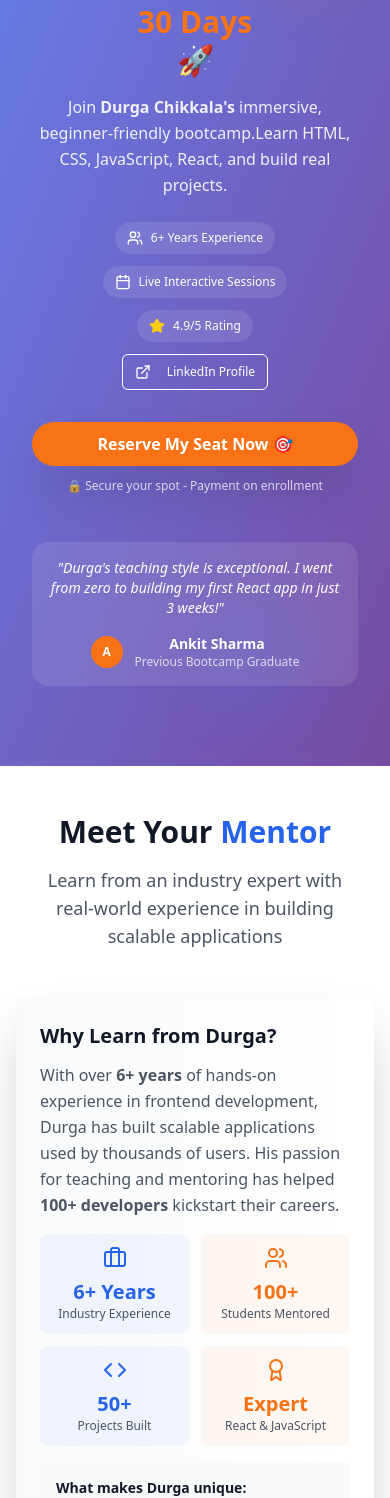
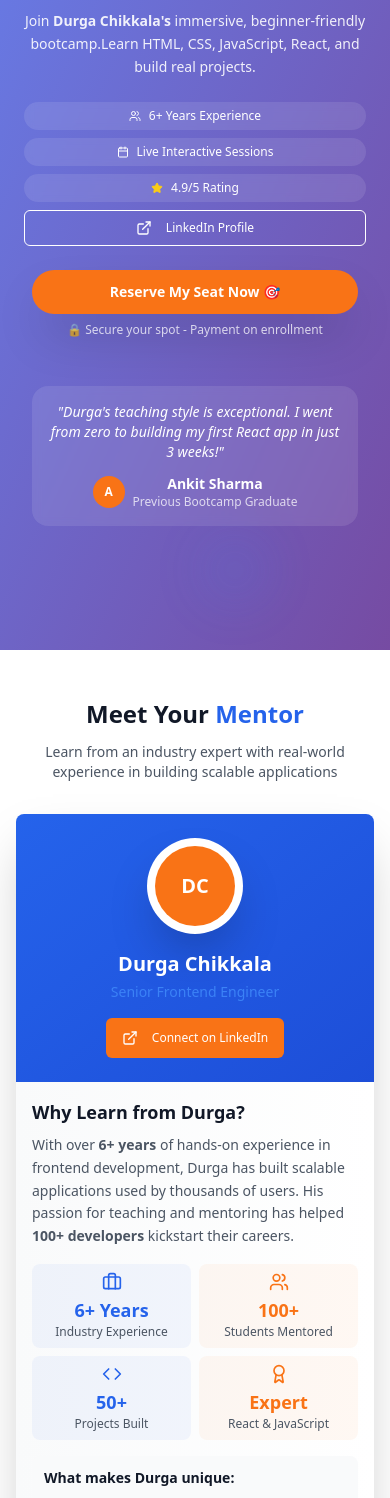
Before and after one commit to yogeshmuddada/frontend-pnexus-tech, a React (Vite) app: page / in a window 390 px wide. Shown: the part 194-1692 px from the top of the page. Built offline with nearby package versions, Linux system fonts and the light colour scheme.

Commit message:
Fix: Improve mobile responsiveness
Apply mobile-first design principles and adjust layouts for better responsiveness across all components.

```diff
--- a/src/components/AboutMentor.tsx
+++ b/src/components/AboutMentor.tsx
@@ -5,13 +5,13 @@ import { ExternalLink, Award, Code, Users, Briefcase } from "lucide-react";
 
 const AboutMentor = () => {
   return (
-    <section className="py-12 sm:py-20 bg-white">
+    <section className="py-12 bg-white sm:py-20">
       <div className="container mx-auto px-4 sm:px-6 lg:px-8">
-        <div className="text-center mb-12 sm:mb-16">
-          <h2 className="text-3xl sm:text-4xl md:text-5xl font-bold text-gray-900 mb-4">
+        <div className="text-center mb-8 sm:mb-16">
+          <h2 className="text-2xl font-bold text-gray-900 mb-3 sm:text-4xl sm:mb-4 md:text-5xl">
             Meet Your <span className="text-bootcamp-blue">Mentor</span>
           </h2>
-          <p className="text-lg sm:text-xl text-gray-600 max-w-2xl mx-auto px-4 sm:px-0">
+          <p className="text-sm text-gray-600 max-w-2xl mx-auto px-2 sm:text-xl">
             Learn from an industry expert with real-world experience in building scalable applications
           </p>
         </div>
@@ -21,31 +21,31 @@ const AboutMentor = () => {
             <CardContent className="p-0">
               <div className="grid lg:grid-cols-2 gap-0">
                 {/* Mentor Photo Section */}
-                <div className="bg-gradient-to-br from-bootcamp-blue to-bootcamp-blue-dark p-8 sm:p-12 flex items-center justify-center order-2 lg:order-1">
+                <div className="bg-gradient-to-br from-bootcamp-blue to-bootcamp-blue-dark p-6 flex items-center justify-center sm:p-12">
                   <div className="text-center">
-                    <div className="w-32 sm:w-48 h-32 sm:h-48 mx-auto mb-4 sm:mb-6 bg-white rounded-full flex items-center justify-center shadow-2xl">
-                      <div className="w-24 sm:w-40 h-24 sm:h-40 bg-bootcamp-orange rounded-full flex items-center justify-center">
-                        <span className="text-white text-3xl sm:text-6xl font-bold">DC</span>
+                    <div className="w-24 h-24 mx-auto mb-4 bg-white rounded-full flex items-center justify-center shadow-2xl sm:w-48 sm:h-48 sm:mb-6">
+                      <div className="w-20 h-20 bg-bootcamp-orange rounded-full flex items-center justify-center sm:w-40 sm:h-40">
+                        <span className="text-white text-xl font-bold sm:text-6xl">DC</span>
                       </div>
                     </div>
-                    <h3 className="text-2xl sm:text-3xl font-bold text-white mb-2">Durga Chikkala</h3>
-                    <p className="text-bootcamp-blue-light text-base sm:text-lg mb-4 sm:mb-6">Senior Frontend Engineer</p>
+                    <h3 className="text-xl font-bold text-white mb-1 sm:text-3xl sm:mb-2">Durga Chikkala</h3>
+                    <p className="text-bootcamp-blue-light text-sm mb-4 sm:text-lg sm:mb-6">Senior Frontend Engineer</p>
                     <Button
-                      className="bg-bootcamp-orange hover:bg-bootcamp-orange/90 text-white text-sm sm:text-base"
+                      className="bg-bootcamp-orange hover:bg-bootcamp-orange/90 text-white text-xs py-2 px-4 sm:text-base sm:py-3 sm:px-6"
                       onClick={() => window.open('https://linkedin.com/in/durga-chikkala', '_blank')}
                     >
-                      <ExternalLink className="w-4 h-4 mr-2" />
+                      <ExternalLink className="w-3 h-3 mr-1.5 sm:w-4 sm:h-4 sm:mr-2" />
                       Connect on LinkedIn
                     </Button>
                   </div>
                 </div>
 
                 {/* Bio and Highlights Section */}
-                <div className="p-6 sm:p-12 order-1 lg:order-2">
+                <div className="p-4 sm:p-12">
                   <div className="space-y-4 sm:space-y-6">
                     <div>
-                      <h4 className="text-xl sm:text-2xl font-bold text-gray-900 mb-3 sm:mb-4">Why Learn from Durga?</h4>
-                      <p className="text-gray-600 text-base sm:text-lg leading-relaxed">
+                      <h4 className="text-lg font-bold text-gray-900 mb-2 sm:text-2xl sm:mb-4">Why Learn from Durga?</h4>
+                      <p className="text-sm text-gray-600 leading-relaxed sm:text-lg">
                         With over <strong>6+ years</strong> of hands-on experience in frontend development,
                         Durga has built scalable applications used by thousands of users. His passion for
                         teaching and mentoring has helped <strong>100+ developers</strong> kickstart their careers.
@@ -53,32 +53,32 @@ const AboutMentor = () => {
                     </div>
 
                     {/* Enhanced Highlight Cards */}
-                    <div className="grid grid-cols-2 gap-3 sm:gap-4">
-                      <div className="bg-bootcamp-blue/5 rounded-lg p-3 sm:p-4 text-center hover:bg-bootcamp-blue/10 transition-colors duration-300">
-                        <Briefcase className="w-6 sm:w-8 h-6 sm:h-8 text-bootcamp-blue mx-auto mb-2" />
-                        <div className="text-xl sm:text-2xl font-bold text-bootcamp-blue">6+ Years</div>
-                        <div className="text-xs sm:text-sm text-gray-600">Industry Experience</div>
+                    <div className="grid grid-cols-2 gap-2 sm:gap-4">
+                      <div className="bg-bootcamp-blue/5 rounded-lg p-2 text-center hover:bg-bootcamp-blue/10 transition-colors duration-300 sm:p-4">
+                        <Briefcase className="w-5 h-5 text-bootcamp-blue mx-auto mb-1 sm:w-8 sm:h-8 sm:mb-2" />
+                        <div className="text-lg font-bold text-bootcamp-blue sm:text-2xl">6+ Years</div>
+                        <div className="text-xs text-gray-600 sm:text-sm">Industry Experience</div>
                       </div>
-                      <div className="bg-bootcamp-orange/5 rounded-lg p-3 sm:p-4 text-center hover:bg-bootcamp-orange/10 transition-colors duration-300">
-                        <Users className="w-6 sm:w-8 h-6 sm:h-8 text-bootcamp-orange mx-auto mb-2" />
-                        <div className="text-xl sm:text-2xl font-bold text-bootcamp-orange">100+</div>
-                        <div className="text-xs sm:text-sm text-gray-600">Students Mentored</div>
+                      <div className="bg-bootcamp-orange/5 rounded-lg p-2 text-center hover:bg-bootcamp-orange/10 transition-colors duration-300 sm:p-4">
+                        <Users className="w-5 h-5 text-bootcamp-orange mx-auto mb-1 sm:w-8 sm:h-8 sm:mb-2" />
+                        <div className="text-lg font-bold text-bootcamp-orange sm:text-2xl">100+</div>
+                        <div className="text-xs text-gray-600 sm:text-sm">Students Mentored</div>
                       </div>
-                      <div className="bg-bootcamp-blue/5 rounded-lg p-3 sm:p-4 text-center hover:bg-bootcamp-blue/10 transition-colors duration-300">
-                        <Code className="w-6 sm:w-8 h-6 sm:h-8 text-bootcamp-blue mx-auto mb-2" />
-                        <div className="text-xl sm:text-2xl font-bold text-bootcamp-blue">50+</div>
-                        <div className="text-xs sm:text-sm text-gray-600">Projects Built</div>
+                      <div className="bg-bootcamp-blue/5 rounded-lg p-2 text-center hover:bg-bootcamp-blue/10 transition-colors duration-300 sm:p-4">
+                        <Code className="w-5 h-5 text-bootcamp-blue mx-auto mb-1 sm:w-8 sm:h-8 sm:mb-2" />
+                        <div className="text-lg font-bold text-bootcamp-blue sm:text-2xl">50+</div>
+                        <div className="text-xs text-gray-600 sm:text-sm">Projects Built</div>
                       </div>
-                      <div className="bg-bootcamp-orange/5 rounded-lg p-3 sm:p-4 text-center hover:bg-bootcamp-orange/10 transition-colors duration-300">
-                        <Award className="w-6 sm:w-8 h-6 sm:h-8 text-bootcamp-orange mx-auto mb-2" />
-                        <div className="text-xl sm:text-2xl font-bold text-bootcamp-orange">Expert</div>
-                        <div className="text-xs sm:text-sm text-gray-600">React & JavaScript</div>
+                      <div className="bg-bootcamp-orange/5 rounded-lg p-2 text-center hover:bg-bootcamp-orange/10 transition-colors duration-300 sm:p-4">
+                        <Award className="w-5 h-5 text-bootcamp-orange mx-auto mb-1 sm:w-8 sm:h-8 sm:mb-2" />
+                        <div className="text-lg font-bold text-bootcamp-orange sm:text-2xl">Expert</div>
+                        <div className="text-xs text-gray-600 sm:text-sm">React & JavaScript</div>
                       </div>
                     </div>
 
-                    <div className="bg-gray-50 rounded-lg p-4 sm:p-6 hover:bg-gray-100 transition-colors duration-300">
-                      <h5 className="font-bold text-gray-900 mb-3 text-sm sm:text-base">What makes Durga unique:</h5>
-                      <ul className="space-y-2 text-gray-600 text-sm sm:text-base">
+                    <div className="bg-gray-50 rounded-lg p-3 hover:bg-gray-100 transition-colors duration-300 sm:p-6">
+                      <h5 className="font-bold text-gray-900 mb-2 text-sm sm:text-base sm:mb-3">What makes Durga unique:</h5>
+                      <ul className="space-y-1.5 text-gray-600 text-sm sm:space-y-2 sm:text-base">
                         <li className="flex items-start">
                           <span className="text-bootcamp-orange mr-2 flex-shrink-0">•</span>
                           <span>Simplifies complex concepts into digestible lessons</span>
--- a/src/components/HeroSection.tsx
+++ b/src/components/HeroSection.tsx
@@ -13,82 +13,82 @@ const HeroSection = () => {
     <section className="relative min-h-screen bg-gradient-to-br from-bootcamp-gradient-start to-bootcamp-gradient-end overflow-hidden">
       {/* Enhanced Animated Background Elements */}
       <div className="absolute inset-0 opacity-10">
-        <div className="absolute top-10 sm:top-20 left-4 sm:left-10 w-32 sm:w-72 h-32 sm:h-72 bg-white rounded-full mix-blend-multiply filter blur-xl animate-float"></div>
-        <div className="absolute top-20 sm:top-40 right-4 sm:right-10 w-32 sm:w-72 h-32 sm:h-72 bg-bootcamp-orange rounded-full mix-blend-multiply filter blur-xl animate-float" style={{ animationDelay: '2s' }}></div>
-        <div className="absolute bottom-10 sm:bottom-20 left-1/2 transform -translate-x-1/2 w-32 sm:w-72 h-32 sm:h-72 bg-bootcamp-blue-light rounded-full mix-blend-multiply filter blur-xl animate-float" style={{ animationDelay: '4s' }}></div>
+        <div className="absolute top-10 left-4 w-20 h-20 sm:top-20 sm:left-10 sm:w-72 sm:h-72 bg-white rounded-full mix-blend-multiply filter blur-xl animate-float"></div>
+        <div className="absolute top-20 right-4 w-20 h-20 sm:top-40 sm:right-10 sm:w-72 sm:h-72 bg-bootcamp-orange rounded-full mix-blend-multiply filter blur-xl animate-float" style={{ animationDelay: '2s' }}></div>
+        <div className="absolute bottom-10 left-1/2 transform -translate-x-1/2 w-20 h-20 sm:bottom-20 sm:w-72 sm:h-72 bg-bootcamp-blue-light rounded-full mix-blend-multiply filter blur-xl animate-float" style={{ animationDelay: '4s' }}></div>
       </div>
 
-      <div className="relative z-10 container mx-auto px-4 sm:px-6 lg:px-8 pt-16 sm:pt-20 pb-20 sm:pb-32">
+      <div className="relative z-10 container mx-auto px-4 pt-12 pb-16 sm:px-6 sm:pt-20 sm:pb-32 lg:px-8">
         {/* Limited Seats Banner */}
-        <div className="text-center mb-6 sm:mb-8 animate-fade-in">
-          <Badge variant="secondary" className="bg-bootcamp-orange text-white px-4 sm:px-6 py-2 text-xs sm:text-sm font-semibold animate-glow">
+        <div className="text-center mb-6 animate-fade-in">
+          <Badge variant="secondary" className="bg-bootcamp-orange text-white px-3 py-1.5 text-xs font-semibold animate-glow sm:px-6 sm:py-2 sm:text-sm">
             🔥 Only 30 Seats Available - Batch Starts Soon!
           </Badge>
         </div>
 
         {/* Main Hero Content */}
         <div className="text-center text-white max-w-5xl mx-auto">
-          <h1 className="text-3xl sm:text-5xl md:text-6xl lg:text-7xl font-bold mb-4 sm:mb-6 animate-fade-in leading-tight">
+          <h1 className="text-2xl font-bold mb-3 animate-fade-in leading-tight sm:text-5xl sm:mb-6 md:text-6xl lg:text-7xl">
             Become a Frontend Pro in
-            <span className="text-bootcamp-orange block sm:inline"> 30 Days</span> 🚀
+            <span className="text-bootcamp-orange block"> 30 Days</span> 🚀
           </h1>
 
-          <p className="text-base sm:text-xl md:text-2xl mb-6 sm:mb-8 animate-fade-in opacity-90 leading-relaxed px-4 sm:px-0" style={{ animationDelay: '0.2s' }}>
+          <p className="text-sm mb-6 animate-fade-in opacity-90 leading-relaxed px-2 sm:text-xl sm:mb-8 md:text-2xl" style={{ animationDelay: '0.2s' }}>
             Join <strong>Durga Chikkala's</strong> immersive, beginner-friendly bootcamp.<br className="hidden sm:block" />
             Learn HTML, CSS, JavaScript, React, and build real projects.
           </p>
 
           {/* Enhanced Trust Signals */}
-          <div className="flex flex-col sm:flex-row flex-wrap justify-center items-center gap-3 sm:gap-6 mb-8 sm:mb-10 animate-fade-in px-4 sm:px-0" style={{ animationDelay: '0.4s' }}>
-            <div className="flex items-center gap-2 bg-white/10 backdrop-blur-sm rounded-full px-3 sm:px-4 py-2">
-              <Users className="w-4 sm:w-5 h-4 sm:h-5" />
-              <span className="text-xs sm:text-sm font-medium">6+ Years Experience</span>
+          <div className="flex flex-col gap-2 mb-6 animate-fade-in px-2 sm:flex-row sm:flex-wrap sm:justify-center sm:items-center sm:gap-4 sm:mb-10" style={{ animationDelay: '0.4s' }}>
+            <div className="flex items-center justify-center gap-2 bg-white/10 backdrop-blur-sm rounded-full px-3 py-1.5 text-xs font-medium sm:px-4 sm:py-2 sm:text-sm">
+              <Users className="w-3 h-3 sm:w-5 sm:h-5" />
+              <span>6+ Years Experience</span>
             </div>
-            <div className="flex items-center gap-2 bg-white/10 backdrop-blur-sm rounded-full px-3 sm:px-4 py-2">
-              <Calendar className="w-4 sm:w-5 h-4 sm:h-5" />
-              <span className="text-xs sm:text-sm font-medium">Live Interactive Sessions</span>
+            <div className="flex items-center justify-center gap-2 bg-white/10 backdrop-blur-sm rounded-full px-3 py-1.5 text-xs font-medium sm:px-4 sm:py-2 sm:text-sm">
+              <Calendar className="w-3 h-3 sm:w-5 sm:h-5" />
+              <span>Live Interactive Sessions</span>
             </div>
-            <div className="flex items-center gap-2 bg-white/10 backdrop-blur-sm rounded-full px-3 sm:px-4 py-2">
-              <Star className="w-4 sm:w-5 h-4 sm:h-5 fill-yellow-400 text-yellow-400" />
-              <span className="text-xs sm:text-sm font-medium">4.9/5 Rating</span>
+            <div className="flex items-center justify-center gap-2 bg-white/10 backdrop-blur-sm rounded-full px-3 py-1.5 text-xs font-medium sm:px-4 sm:py-2 sm:text-sm">
+              <Star className="w-3 h-3 fill-yellow-400 text-yellow-400 sm:w-5 sm:h-5" />
+              <span>4.9/5 Rating</span>
             </div>
             <Button
               variant="outline"
               size="sm"
-              className="bg-transparent border-white text-white hover:bg-white hover:text-bootcamp-blue transition-all duration-300 text-xs sm:text-sm"
+              className="bg-transparent border-white text-white hover:bg-white hover:text-bootcamp-blue transition-all duration-300 text-xs py-1.5 sm:text-sm sm:py-2"
               onClick={() => window.open('https://linkedin.com/in/durga-chikkala', '_blank')}
             >
-              <ExternalLink className="w-3 sm:w-4 h-3 sm:h-4 mr-2" />
+              <ExternalLink className="w-3 h-3 mr-1.5 sm:w-4 sm:h-4 sm:mr-2" />
               LinkedIn Profile
             </Button>
           </div>
 
           {/* Enhanced CTA Button */}
-          <div className="animate-fade-in px-4 sm:px-0" style={{ animationDelay: '0.6s' }}>
+          <div className="animate-fade-in px-4" style={{ animationDelay: '0.6s' }}>
             <Button
               onClick={scrollToEnroll}
               size="lg"
-              className="bg-bootcamp-orange hover:bg-bootcamp-orange/90 text-white font-bold py-3 sm:py-4 px-6 sm:px-8 rounded-full text-base sm:text-lg shadow-2xl hover:shadow-bootcamp-orange/25 transition-all duration-300 transform hover:scale-105 w-full sm:w-auto"
+              className="bg-bootcamp-orange hover:bg-bootcamp-orange/90 text-white font-bold py-3 px-6 rounded-full text-sm shadow-2xl hover:shadow-bootcamp-orange/25 transition-all duration-300 transform hover:scale-105 w-full sm:w-auto sm:py-4 sm:px-8 sm:text-lg"
             >
               Reserve My Seat Now 🎯
             </Button>
-            <p className="text-xs sm:text-sm mt-3 sm:mt-4 opacity-75">🔒 Secure your spot - Payment on enrollment</p>
+            <p className="text-xs mt-2 opacity-75 sm:text-sm sm:mt-4">🔒 Secure your spot - Payment on enrollment</p>
           </div>
         </div>
 
         {/* Enhanced Testimonial Preview */}
-        <div className="mt-12 sm:mt-20 max-w-2xl mx-auto animate-fade-in px-4 sm:px-0" style={{ animationDelay: '0.8s' }}>
-          <div className="bg-white/10 backdrop-blur-sm rounded-2xl p-4 sm:p-6 text-center text-white">
-            <p className="text-sm sm:text-lg italic mb-4">
+        <div className="mt-12 max-w-2xl mx-auto animate-fade-in px-4" style={{ animationDelay: '0.8s' }}>
+          <div className="bg-white/10 backdrop-blur-sm rounded-2xl p-4 text-center text-white sm:p-6">
+            <p className="text-sm italic mb-3 sm:text-lg sm:mb-4">
               "Durga's teaching style is exceptional. I went from zero to building my first React app in just 3 weeks!"
             </p>
-            <div className="flex items-center justify-center gap-3">
-              <div className="w-8 sm:w-10 h-8 sm:h-10 bg-bootcamp-orange rounded-full flex items-center justify-center">
+            <div className="flex items-center justify-center gap-2 sm:gap-3">
+              <div className="w-8 h-8 bg-bootcamp-orange rounded-full flex items-center justify-center sm:w-10 sm:h-10">
                 <span className="text-white font-bold text-xs sm:text-sm">A</span>
               </div>
               <div>
                 <p className="font-semibold text-sm sm:text-base">Ankit Sharma</p>
-                <p className="text-xs sm:text-sm opacity-75">Previous Bootcamp Graduate</p>
+                <p className="text-xs opacity-75 sm:text-sm">Previous Bootcamp Graduate</p>
               </div>
             </div>
           </div>
```
Also changed, not shown: src/components/Curriculum.tsx (+37 -37 lines), src/components/Pricing.tsx (+47 -47 lines).
